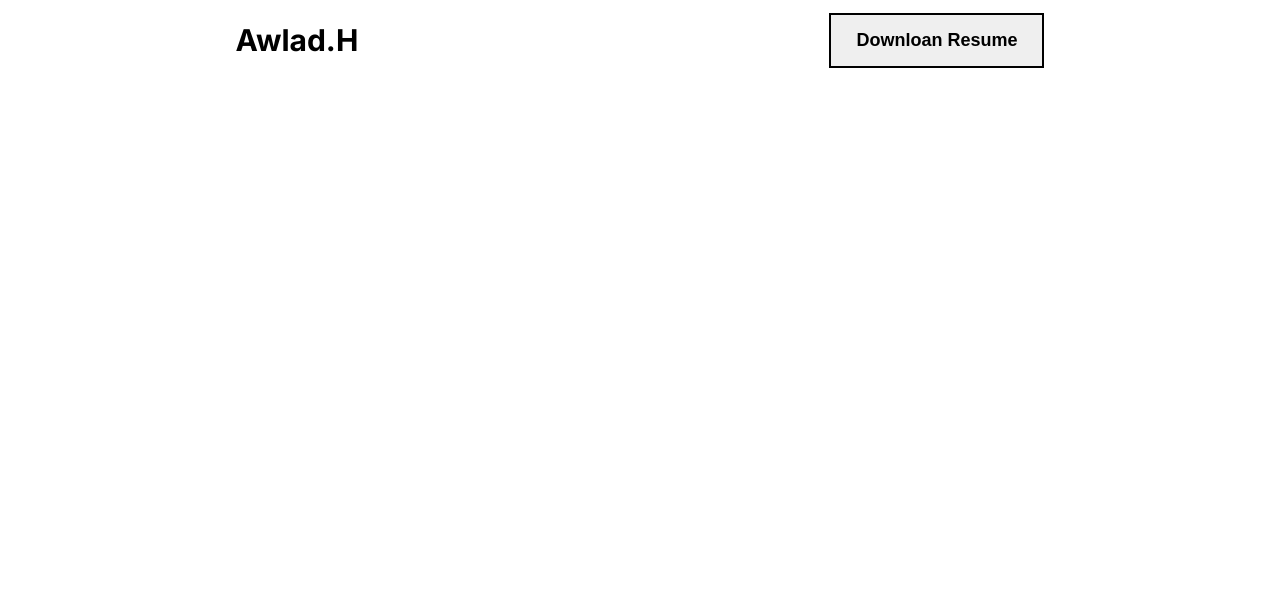
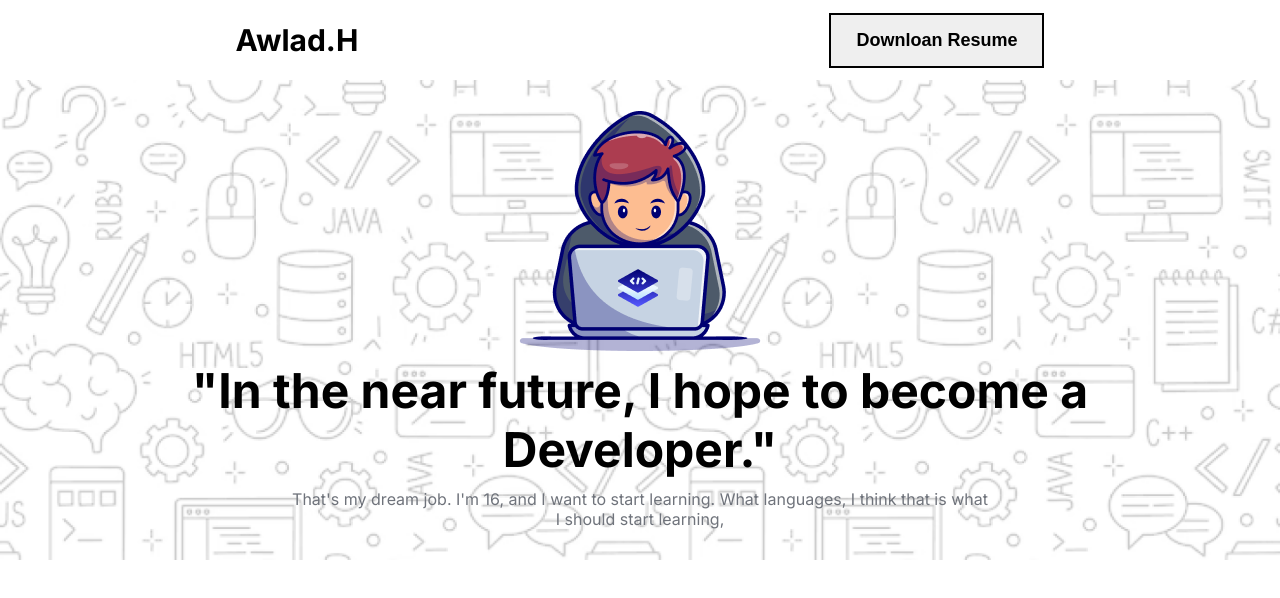
Before and after one commit to yahiabinataher/ph_assiment1, a plain HTML site: page index.html in a window 1280 px wide. Drawn offline with Linux system fonts and the light colour scheme.

Commit message:
banner part done

```diff
--- a/css/style.css
+++ b/css/style.css
@@ -34,3 +34,28 @@ header h2{
     font-size: 18px;
     font-weight: 600;
 }
+/* banner */
+
+.banner{
+    width: 100vw;
+    height: 60vh;
+    background-image: url(../assets/Hero-bg.png);
+    background-repeat: no-repeat;
+    background-size: cover;
+    display: flex;
+    justify-content: center;
+    align-items: center;
+    flex-direction: column;
+    gap: 10px;
+
+}
+.banner h1{
+    font-size: 48px;
+    font-weight: bold;
+    text-align: center;
+}
+.banner p{
+    font-size: 16px;
+    color: #6f737b;
+    text-align: center;
+}
--- a/index.html
+++ b/index.html
@@ -7,12 +7,25 @@
     <link rel="stylesheet" href="./css/style.css">
 </head>
 <body>
-    <!-- header part here -->
+    <!-- header part  -->
 
     <header>
         <h2>Awlad.H</h2>
         <button class="btn">Downloan Resume</button>
     </header>
-    <!-- header part  end -->
+    <!-- header part   -->
+
+
+        <main>
+             <!-- banner part   -->
+            <section class="banner">
+                <img src="./assets/Group.png" alt="banner img">
+                <h1>"In the near future, I hope to become a <br/> Developer."</h1>
+                <p>That's my dream job. I'm 16, and I want to start learning. What languages, I think that is what <br/> I should start learning, </p>
+            </section>
+             <!-- banner part   -->
+        </main>
+
+
 </body>
 </html>
```
